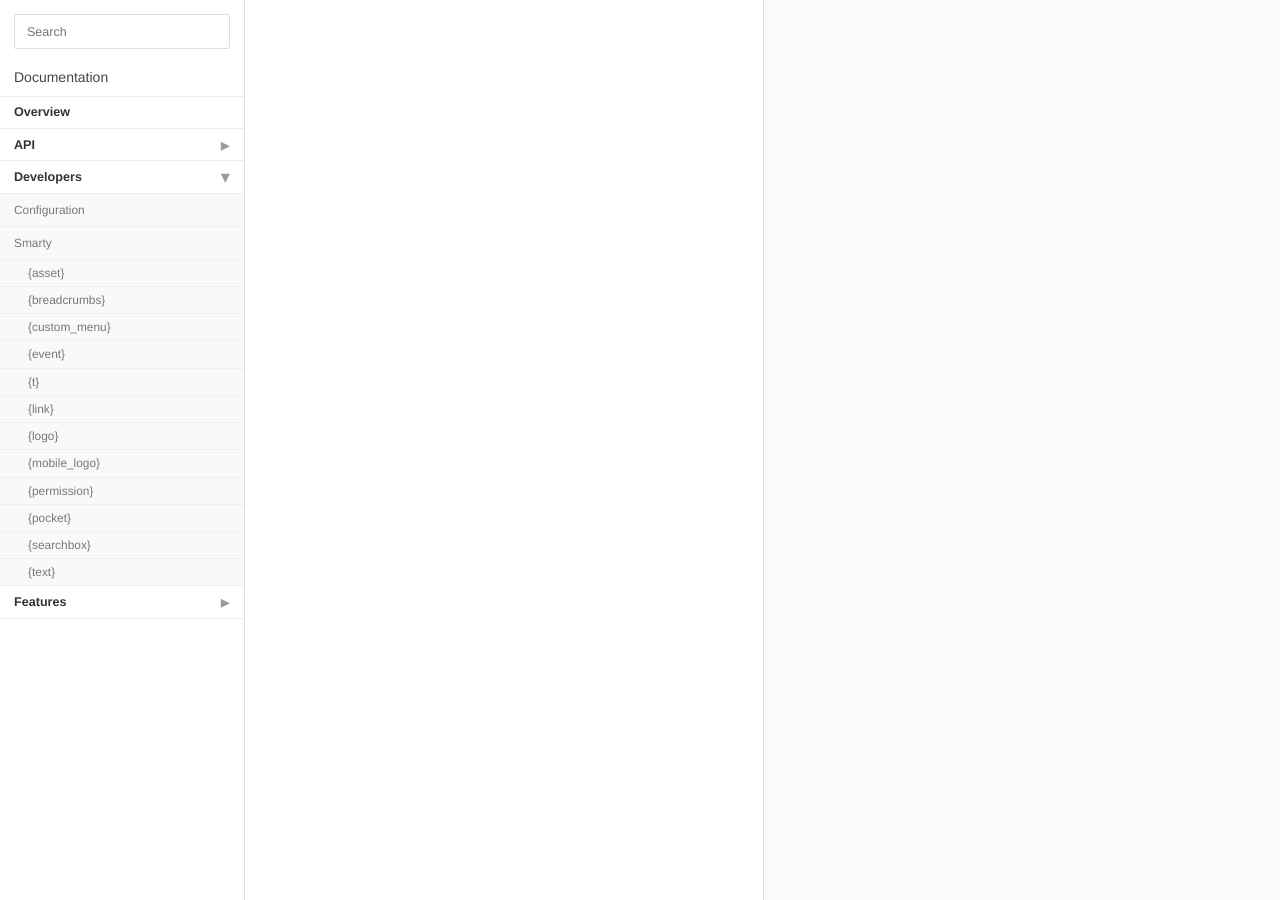
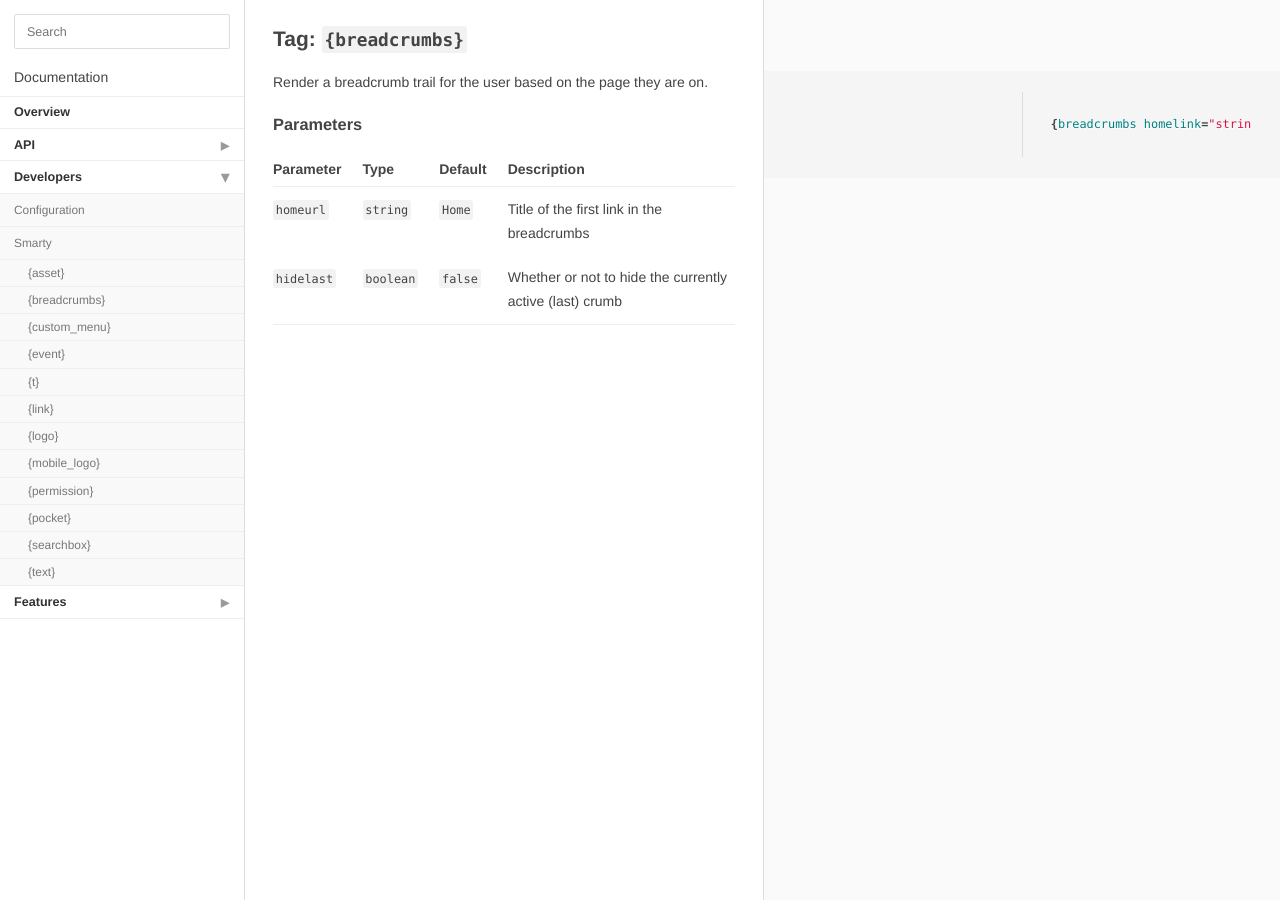
Before and after one commit to hgtonight/vanilladocs, a Jekyll site: the page built from developers/smarty/breadcrumbs.md, in a window 1280 px wide. Built offline with Jekyll 4.4.1, drawn with Linux system fonts in a browser that asks for light colours; Markdown is read by kramdown in place of the engine named in the settings.

Commit message:
Add Smarty {breadcrumbs} docs

````diff
--- a/developers/smarty/breadcrumbs.md
+++ b/developers/smarty/breadcrumbs.md
@@ -3,3 +3,18 @@ title: "{breadcrumbs}"
 layout: page
 categories: ["Developers", "Smarty"]
 ---
+
+## Tag: `{breadcrumbs}`
+
+```smarty
+{breadcrumbs homelink="string" hidelast=boolean}
+```
+
+Render a breadcrumb trail for the user based on the page they are on.
+
+### Parameters
+
+Parameter   | Type      | Default   | Description
+---         | ---       | ---       | ---
+`homeurl`   | `string`  | `Home`    | Title of the first link in the breadcrumbs
+`hidelast`  | `boolean` | `false`   | Whether or not to hide the currently active (last) crumb
````
